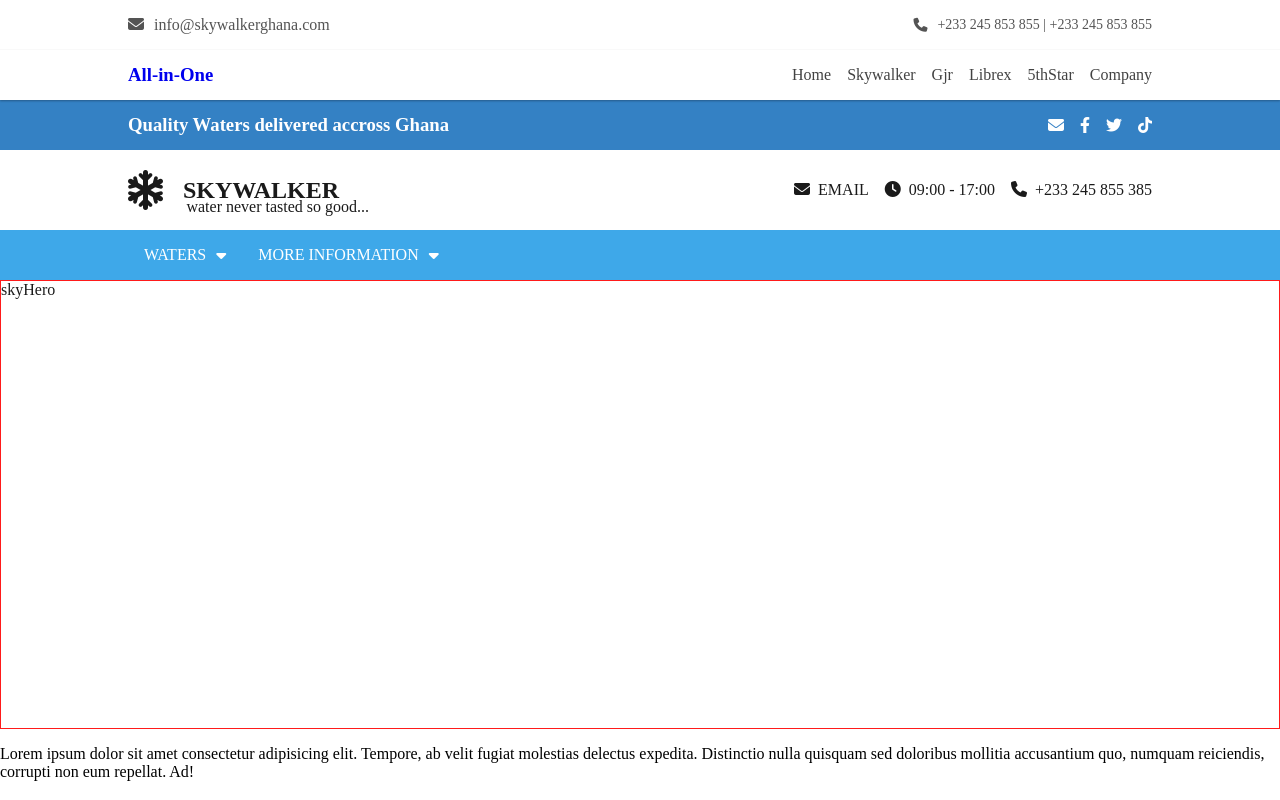
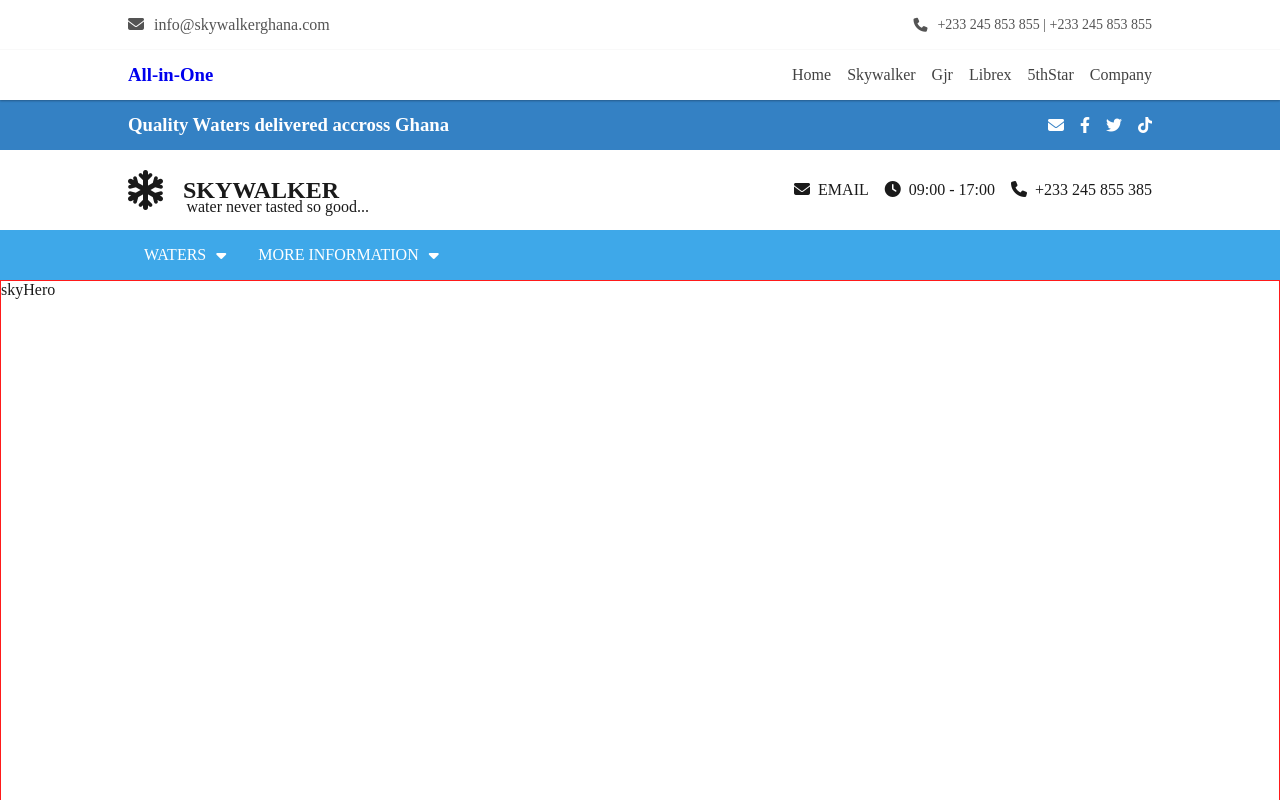
Before and after one commit to frankjr212711/skywalkeR, a React (Create React App) app: page /skywalker in a window 1280 px wide. Shown: the top 800 px of the page. Built offline with nearby package versions, Linux system fonts and the light colour scheme.

Commit message:
hero_fix

```diff
--- a/src/index.css
+++ b/src/index.css
@@ -209,8 +209,7 @@
 /* SKY-HERO */
 .sky-hero {
   width: 100%;
-  height: 449px;
-  height: calc(100vh -250px);
+  height: 749px;
   margin: 280px auto 1rem auto;
   border: 1px solid red;
 }
```
